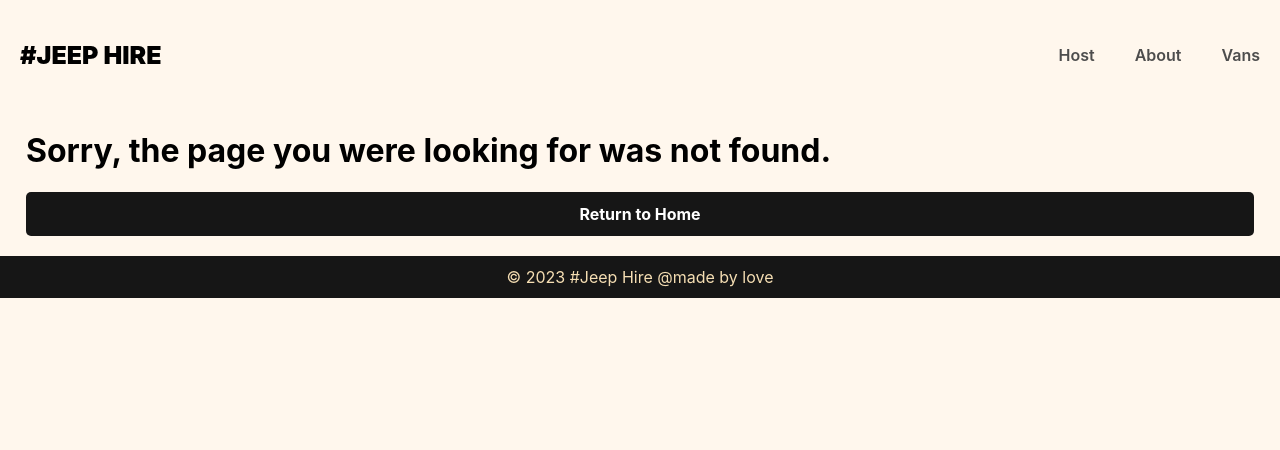
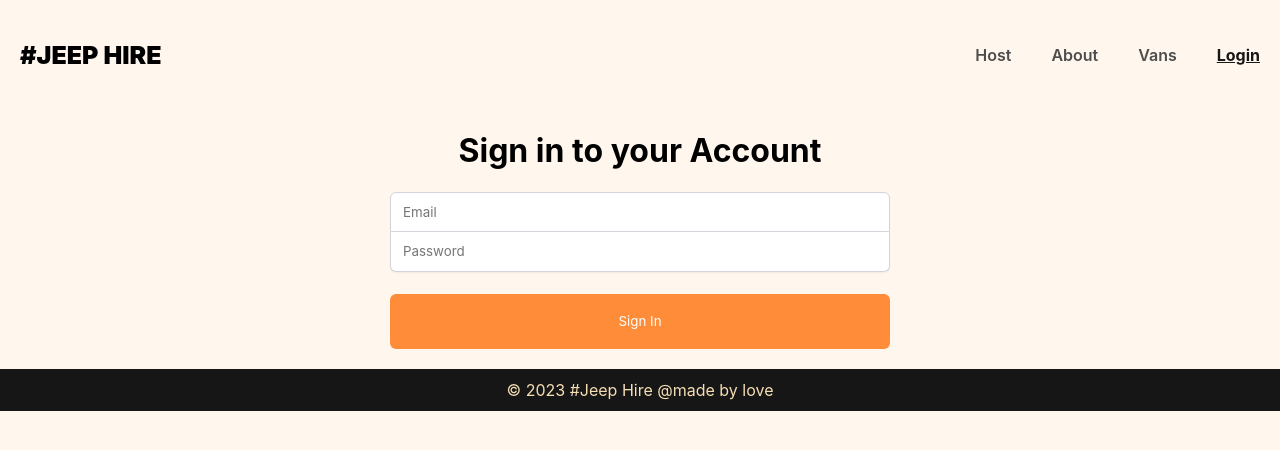
Before and after one commit to xanyl/van-app, a React (Vite) app: page /login in a window 1280 px wide. Before the commit this address had no page. Shown: the top 450 px of the page. Built offline with nearby package versions, Linux system fonts and the light colour scheme; what miragejs would draw is missing.

Commit message:
Adding login button

```diff
--- a/src/App.css
+++ b/src/App.css
@@ -437,6 +437,52 @@ i[class*='van-type-'] {
   color: white;
 }
 
+.login-container {
+  display: flex;
+  flex-direction: column;
+  align-items: center;
+  padding-inline: 27px;
+}
+
+.login-form {
+  display: flex;
+  flex-direction: column;
+  width: 100%;
+  max-width: 500px;
+}
+
+.login-form>input {
+  border: 1px solid rgba(209, 213, 219);
+  height: 40px;
+  text-indent: 10px;
+  font-family: "Inter", sans-serif;
+  box-shadow: 0px 1px 2px rgba(0, 0, 0, 0.05);
+  font-weight: 400;
+}
+
+.login-form>input:focus {
+  outline: none;
+}
+
+.login-form>input:first-of-type {
+  border-radius: 6px 6px 0px 0px;
+}
+
+.login-form>input:last-of-type {
+  border-radius: 0px 0px 6px 6px;
+  border-top: none;
+}
+
+.login-form>button {
+  background-color: #FF8C38;
+  border: none;
+  border-radius: 6px;
+  height: 55px;
+  margin-top: 22px;
+  color: white;
+  font-family: "Inter", sans-serif;
+}
+
 .footer-layout {
   background-color: #161616;
   color: wheat;
--- a/src/App.jsx
+++ b/src/App.jsx
@@ -17,6 +17,7 @@ import HostVanInfo from "./pages/Host/hostvan/HostVanInfo";
 import HostVanPricing from "./pages/Host/hostvan/HostVanPricing";
 import HostVanPhoto from "./pages/Host/hostvan/HostVanPhoto";
 import NotFoundPage from "./pages/NotFoundPage";
+import Login from "./pages/Login";
 
 export default function App() {
   return (
@@ -25,6 +26,7 @@ export default function App() {
         <Route element={<Layout />}>
           <Route index element={<Home />} />
           <Route path="about" element={<About />} />
+          <Route path="login" element={<Login />} />
           <Route path="vans" element={<Vans />} />
           <Route path="vans/:id" element={<VanDetails />} />
           <Route path="host" element={<HostLayout />}>
--- /dev/null
+++ b/src/api.js
@@ -0,0 +1,12 @@
+export default async function getVans() {
+  const res = await fetch("/api/vans");
+  if (!res.ok) {
+    throw {
+      message: "Failed to fetch vans",
+      statusText: res.statusText,
+      status: res.status,
+    };
+  }
+  const data = await res.json();
+  return data.vans;
+}
--- a/src/components/Headers.jsx
+++ b/src/components/Headers.jsx
@@ -30,6 +30,12 @@ export default function Headers() {
         >
           Vans
         </NavLink>
+        <NavLink
+          to="/login"
+          style={({ isActive }) => (isActive ? activeStyle : null)}
+        >
+          Login
+        </NavLink>
       </nav>
     </header>
   );
--- /dev/null
+++ b/src/pages/Login.jsx
@@ -0,0 +1,42 @@
+import { useState } from "react";
+
+
+export default function Login() {
+const [loginFormData, setLoginFormData] = useState({email:"", password:""});
+    function handleSubmit(event) {
+      event.preventDefault();
+    }
+
+function handleChange(event) {
+    const { name, value } = event.target;
+    setLoginFormData((prevLoginFormData) => ({
+      ...prevLoginFormData,
+      [name]: value,
+    }));
+  }
+
+  return (
+    <div className="login-container">
+        <h1>Sign in to your Account</h1>
+        <form onSubmit={handleSubmit} className="login-form">
+            <input
+                name="email"
+                type="email"
+                placeholder="Email"
+                required
+                onChange={handleChange}
+                value={loginFormData.email}
+            />
+            <input
+                name="password"
+                type="password"
+                placeholder="Password"
+                required
+                onChange={handleChange}
+                value={loginFormData.password}
+            />
+            <button type="submit">Sign In</button>
+        </form>
+    </div>
+  )
+}
--- a/src/pages/Vans/Vans.jsx
+++ b/src/pages/Vans/Vans.jsx
@@ -1,35 +1,33 @@
 import { useEffect, useState } from "react";
 import { Link, useSearchParams } from "react-router-dom";
+import getVans from "../../api";
 
 export default function Vans() {
   const [vans, setVans] = useState([]);
+  const [searchParam, setSearchParams] = useSearchParams();
+  const [loading, setLoading] = useState(false);
   const [error, setError] = useState(null);
-  const [loading, setLoading] = useState(true);
-  const [searchParam, setSearchParams] = useSearchParams();
 
   const typeFilter = searchParam.get("type");
   // console.log(searchParam.toString());
   useEffect(() => {
-    fetch("/api/vans")
-      .then((res) => res.json())
-      .then((data) => {
-        // console.log(data); // Check the data received
-        setVans(data.vans);
+    async function loadVans() {
+      setLoading(true);
+      try{
+        const response = await getVans();
+        setVans(response);
+      }catch(error){
+
+
+        setError(error);
+      }
+      finally{
         setLoading(false);
-      })
-      .catch((error) => {
-        setError(error);
-        setLoading(false);
-      });
+      }
+      setLoading(false);
+    }
+    loadVans();
   }, []);
-
-  if (loading) {
-    return <p>Loading...</p>;
-  }
-
-  if (error) {
-    return <p>Error: {error.message}</p>;
-  }
 
   const displayedVans = typeFilter
     ? vans.filter((van) => van.type === typeFilter)
@@ -67,6 +65,8 @@ export default function Vans() {
       return prevParams;
     });
   }
+  if (loading) return <p>Loading...</p>;
+  if (error) return <p>Error! {error.message}</p>;
 
   return (
     <div className="van-list-container">
--- a/src/server.js
+++ b/src/server.js
@@ -79,6 +79,7 @@ createServer({
     this.logging = false;
 
     this.get("/vans", (schema) => {
+
       return schema.vans.all();
     });
 
```
Also changed, not shown: src/assets/user.png (added).
